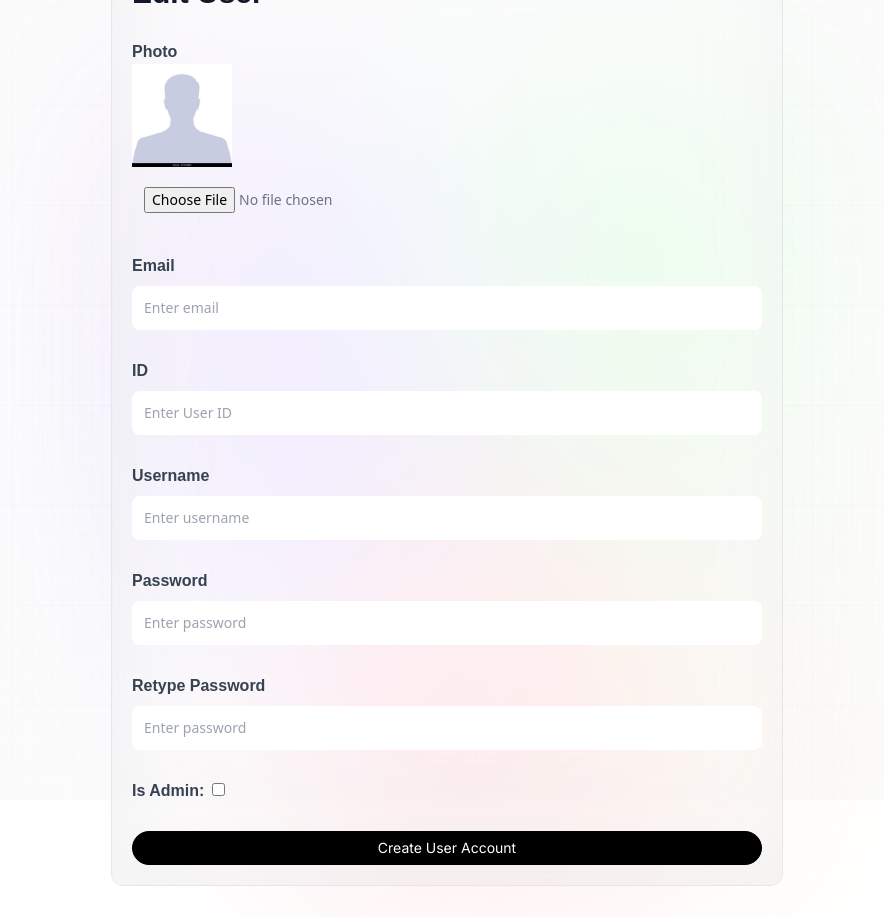
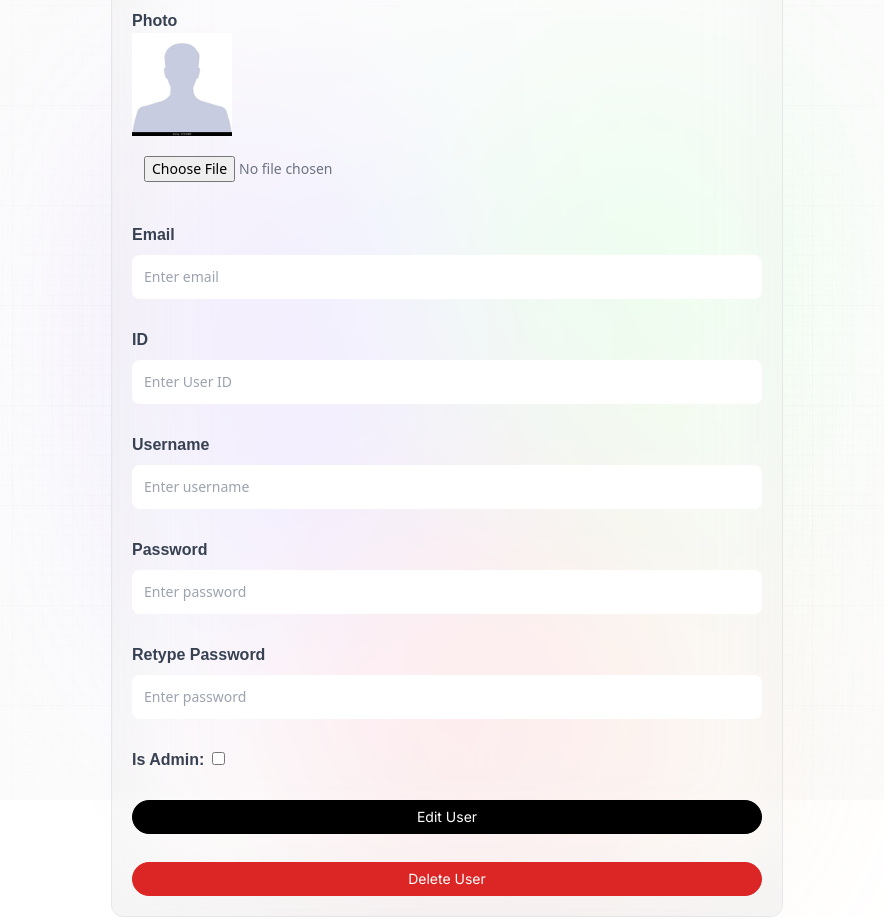
Before and after one commit to Merckerk/rtams-next, a Next.js app: page /update-admin in a window 1280 px wide. Shown: the whole page, without its empty margins (193-1077 px from the left). Before the commit the page ends 886 px from the top, so only its background shows below. Built offline with nearby package versions, Linux system fonts and the light colour scheme.

Commit message:
feat: delete users api integration

```diff
--- a/app/admin-users/page.jsx
+++ b/app/admin-users/page.jsx
@@ -55,6 +55,21 @@ const AdminUsers = () => {
     }
   };
 
+  const deleteUser = async (userId) => {
+    try {
+      const response = await fetch(`/api/users/${userId}`, {
+        method: "DELETE",
+      });
+
+      if (response.ok){
+        const filteredUsers = adminUsersAPI.filter((users) => users._id !== userId);
+        setAdminUsersAPI(filteredUsers);
+      }
+    } catch (error) {
+      console.error('Error deleting the user', error);
+    }
+  };
+
   useEffect(() => {
     fetchAdminData();
   }, []);
@@ -81,25 +96,33 @@ const AdminUsers = () => {
             <TableRow>
               <StyledTableCell>Username</StyledTableCell>
               <StyledTableCell align="left">Email</StyledTableCell>
-              <StyledTableCell align="left">Actions</StyledTableCell>
+              <StyledTableCell align="center">Actions</StyledTableCell>
             </TableRow>
           </TableHead>
           <TableBody>
             {adminUsersAPI.map((adminUser) => (
-              <StyledTableRow key={adminUser.username}>
+              <StyledTableRow key={adminUser._id}>
                 <StyledTableCell component="th" scope="row">
                   {adminUser.username}
                 </StyledTableCell>
                 <StyledTableCell align="left">
                   {adminUser.email}
                 </StyledTableCell>
-                <StyledTableCell align="left">
+                <StyledTableCell align="center">
                   <button
                     variant="outlined"
                     color="primary"
+                    style={{ marginRight: '30px' }}
                     onClick={() => handleEdit(adminUser)}
                   >
                     Edit
+                  </button>
+                  <button
+                    variant="outlined"
+                    color="primary"
+                    onClick={() => deleteUser(adminUser._id)}
+                  >
+                    Delete
                   </button>
                 </StyledTableCell>
               </StyledTableRow>
--- a/app/update-admin/page.jsx
+++ b/app/update-admin/page.jsx
@@ -71,6 +71,25 @@ const UpdateAdmin = () => {
     }
   };
 
+  const onDeleteUser = async () => {
+    const hasConfirmed = confirm("Are you sure you want to delete this user?");
+
+    if (hasConfirmed) {
+      try {
+        const response = await fetch(`/api/users/${userId}`, {
+          method: "DELETE",
+        });
+
+        if(response.ok) {
+          router.push('/admin-users');
+        }
+
+      } catch(error){
+        console.log('Error deleting the user', error);
+      }
+    }
+  }
+
   useEffect(() => {
     console.log(post);
   }, [post]);
@@ -82,6 +101,7 @@ const UpdateAdmin = () => {
       setPost={setPost}
       loading={loading}
       handleSubmit={onUpdateUser}
+      handleDelete={onDeleteUser}
     />
   );
 };
--- a/components/adminUsers/AdminCrudForm.jsx
+++ b/components/adminUsers/AdminCrudForm.jsx
@@ -10,6 +10,7 @@ const AdminCrudForm = ({
   setPost,
   loading,
   handleSubmit,
+  handleDelete = () => {},
 }) => {
   const [errMsg, setErrMsg] = useState({
     email: "",
@@ -111,7 +112,6 @@ const AdminCrudForm = ({
             className="form_input"
             onChange={convertToBase64}
             value={post?.photo}
-            required
           />
           {errMsg.photo ? (
             <p className="error_message">{errMsg.photo}</p>
@@ -258,8 +258,17 @@ const AdminCrudForm = ({
           disabled={loading}
           onClick={handleSubmit}
         >
-          {loading ? "Processing" : "Create User Account"}
+          {loading ? "Processing" : `${type} User`}
         </button>
+        {type == "Edit" ? (
+          <button
+          className="red_btn"
+          disabled={loading}
+          onClick={handleDelete}
+        >
+          {loading ? "Processing" : "Delete User"}
+        </button>
+        ) : null}
       </form>
     </div>
   );
--- a/styles/globals.css
+++ b/styles/globals.css
@@ -83,6 +83,10 @@
 
 .outline_btn {
   @apply rounded-full border border-black bg-transparent py-1.5 px-5 text-black transition-all hover:bg-black hover:text-white text-center text-sm font-inter flex items-center justify-center;
+}
+
+.red_btn {
+  @apply rounded-full border border-red-600 bg-red-600 py-1.5 px-5 text-white transition-all hover:bg-white hover:text-red-600 hover:border-red-600 text-center text-sm font-inter flex items-center justify-center;
 }
 
 .head_text {
```
Also changed, not shown: utils/apiUtils/users/deleteUserById.js (added, +12 -0 lines).
